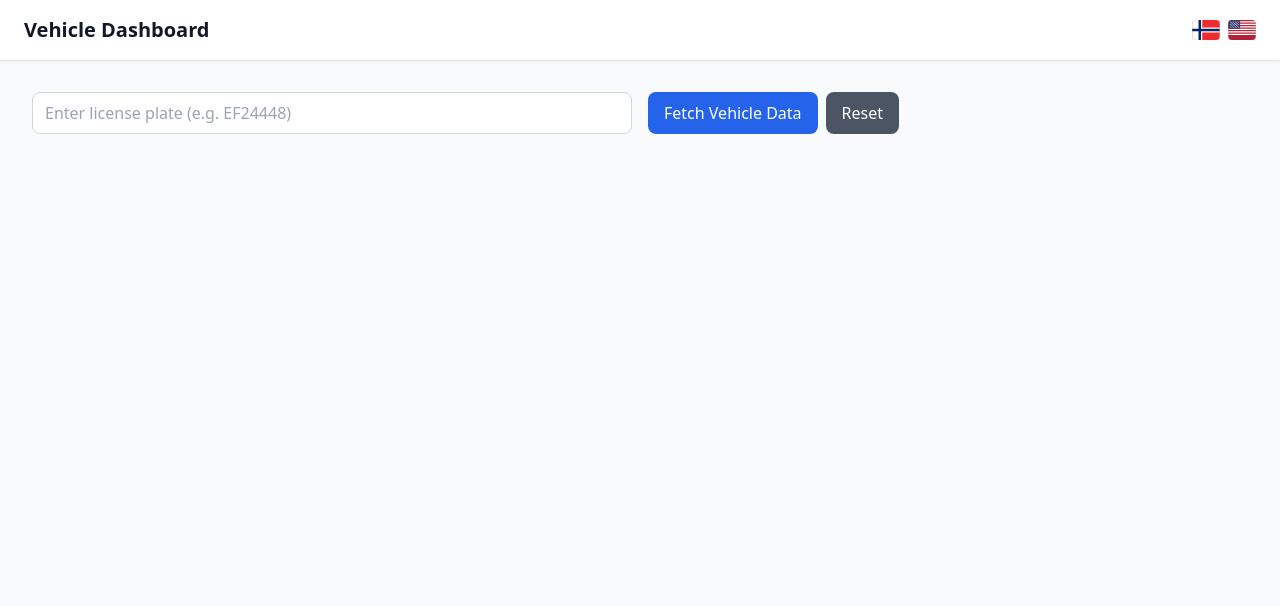
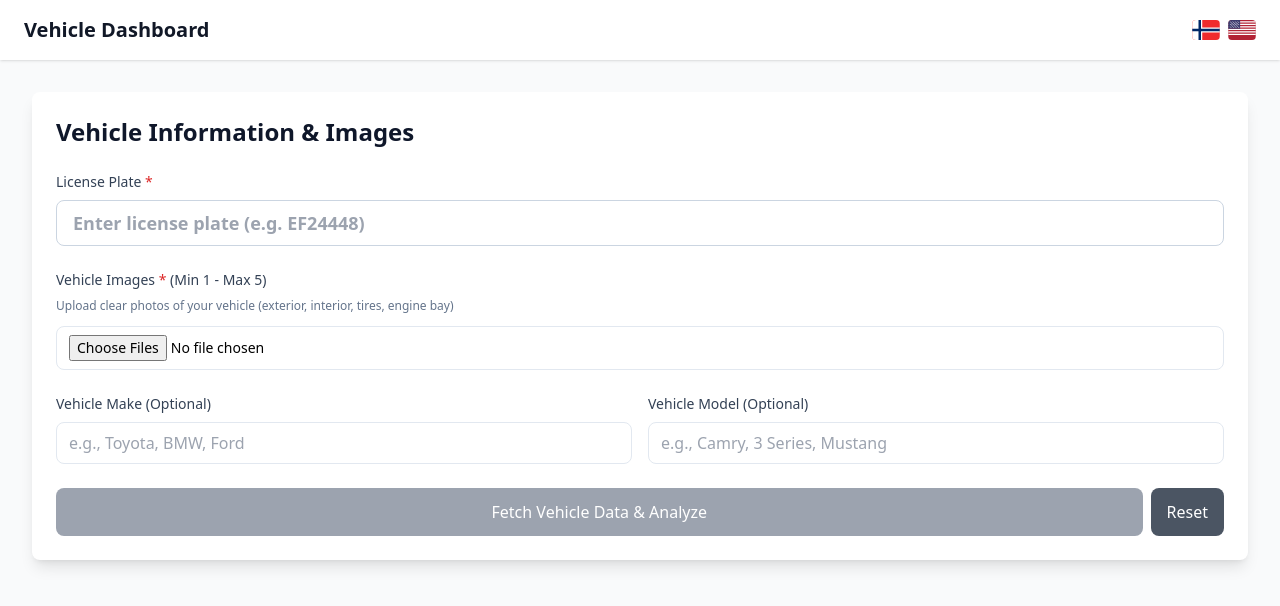
Before and after one commit to faizan7800/ai-driven-website, a React (Vite) app: page / in a window 1280 px wide. Shown: the top 606 px of the page. Built offline with nearby package versions, Linux system fonts and the light colour scheme; no server answers; the database is empty.

Commit message:
feat: unify form inputs and remove Firestore lookup
Move image upload and make/model inputs to App.jsx; remove Firestore lookup; fetch fresh data only from API.

Co-authored-by: Muhammad Fezan <72183873+faizan7800@users.noreply.github.com>

```diff
--- a/src/App.jsx
+++ b/src/App.jsx
@@ -5,7 +5,8 @@ import Header from "./components/Header";
 import VehicleInfo from "./components/VehicleInfo";
 import ManualDataForm from "./components/ManualDataForm";
 import { db } from "./firebase";
-import { doc, getDoc, setDoc, collection, getDocs } from "firebase/firestore"; // Added collection, getDocs
+import { doc, setDoc } from "firebase/firestore";
+import { fetchVehicleDataFromLicensePlate, extractVehicleDataFromImages } from "./services/aiBrowser";
 
 // Import other components (assuming they exist)
 import ListPage from "./pages/ListPage";
@@ -21,75 +22,30 @@ function App() {
   // New state to hold tire analysis data from ManualDataForm
   const [tireAnalysisData, setTireAnalysisData] = useState(null);
 
-  // 1. Fetch all plates for the dropdown
-  useEffect(() => {
-    const fetchAllPlates = async () => {
-      try {
-        const querySnapshot = await getDocs(collection(db, "vehicle"));
-        const plates = querySnapshot.docs.map(doc => doc.id).sort();
-        setAllPlates(plates);
-      } catch (error) {
-        console.error("Error fetching all plates:", error);
+  // Image and vehicle info state for the first page
+  const [vehicleImages, setVehicleImages] = useState([]);
+  const [vehicleMake, setVehicleMake] = useState("");
+  const [vehicleModel, setVehicleModel] = useState("");
+
+  // Fresh data fetch - no Firestore lookup
+  const fetchData = async (currentPlate = plate) => {
+    if (!currentPlate || vehicleImages.length === 0) {
+      alert("Please enter a license plate and upload at least 1 image");
+      return;
     }
-    };
-    fetchAllPlates();
-  }, []);
 
-  // 2. Handler for dropdown change
-  const handlePlateChange = (e) => {
-    const newPlate = e.target.value;
-    setPlate(newPlate);
-    // Automatically fetch data for the selected plate
-    if (newPlate) {
-      fetchData(newPlate);
-    } else {
-      // Clear data if "Select a plate..." is chosen
+    setLoading(true);
     setVehicleData(null);
     setManualData({});
     setTireAnalysisData(null);
-    }
-  };
-
-  // 3. Updated fetchData to accept plate as argument
-  const fetchData = async (currentPlate = plate) => {
-  if (!currentPlate) return;
-
-  setLoading(true);
 
     try {
-    // Fetch data from Firestore
-    const snap = await getDoc(doc(db, "vehicle", currentPlate));
-
-    if (!snap.exists()) {
-      alert("No data found for this plate in Firestore");
-      setVehicleData(null);
-      setManualData({});
-      setTireAnalysisData(null);
-      return;
-    }
-
-    const snapData = snap.data();
-
-    // Load API vehicle data (previously saved)
-    setVehicleData(snapData.apiData || null);
-
-    // Load manual data
-    const loadedManualData = snapData.manualData || {};
-
-    setManualData(prev => ({
-      ...prev,
-      ...loadedManualData,
-      maintenance: loadedManualData.maintenance || prev.maintenance,
-      lease: loadedManualData.lease || prev.lease,
-      insurance: loadedManualData.insurance || prev.insurance,
-      liens: loadedManualData.liens || prev.liens,
-    }));
-
-    // Load tire analysis
-    setTireAnalysisData(loadedManualData.tireAnalysis || null);
-
+      console.log("[v0] Fetching fresh data for plate:", currentPlate);
+      // Data will be fetched through ManualDataForm which calls the API endpoint
+      // This is just to trigger the form display
+      setVehicleData({ initialized: true }); // Placeholder to show ManualDataForm
     } catch (err) {
-    console.error(err);
+      console.error("[v0] Error:", err);
       alert("Error fetching data – check console");
     } finally {
       setLoading(false);
@@ -148,27 +104,105 @@ const saveEverything = async () => {
           <Header />
 
           <main className="max-w-7xl mx-auto p-4 sm:p-6 lg:p-8">
-            {/* Search bar */}
-            <div className="mb-6 grid grid-cols-1 sm:grid-cols-2 gap-4">
+            {/* Unified Form - License Plate, Images, Make, Model */}
+            <div className="bg-white rounded-lg shadow-lg p-6 mb-6">
+              <h2 className="text-2xl font-bold text-slate-900 mb-6">Vehicle Information & Images</h2>
 
-              {/* Input for typing new plate */}
+              {/* License Plate Input */}
+              <div className="mb-6">
+                <label className="block text-sm font-medium text-slate-700 mb-2">
+                  License Plate <span className="text-red-600">*</span>
+                </label>
                 <input
-                className="input"
+                  className="w-full px-4 py-2 border border-slate-300 rounded-lg bg-white text-lg font-semibold focus:ring-blue-500 focus:border-blue-500"
                   placeholder="Enter license plate (e.g. EF24448)"
                   value={plate}
                   onChange={(e) => setPlate(e.target.value.toUpperCase())}
                 />
+              </div>
+
+              {/* Image Upload */}
+              <div className="mb-6">
+                <label className="block text-sm font-medium text-slate-700 mb-2">
+                  Vehicle Images <span className="text-red-600">*</span> (Min 1 - Max 5)
+                </label>
+                <p className="text-xs text-slate-500 mb-3">Upload clear photos of your vehicle (exterior, interior, tires, engine bay)</p>
+                <input
+                  type="file"
+                  multiple
+                  accept="image/*"
+                  onChange={(e) => {
+                    const files = Array.from(e.target.files || []);
+                    if (files.length > 5) {
+                      alert("Maximum 5 images allowed. Only the first 5 will be used.");
+                      setVehicleImages(files.slice(0, 5));
+                    } else {
+                      setVehicleImages(files);
+                    }
+                  }}
+                  disabled={vehicleImages.length >= 5}
+                  className="w-full px-3 py-2 rounded-lg border border-slate-200 text-sm bg-white disabled:bg-slate-100 disabled:cursor-not-allowed"
+                />
+                {vehicleImages.length > 0 && (
+                  <div className="mt-2 flex flex-wrap gap-2">
+                    {vehicleImages.map((img, idx) => (
+                      <div key={idx} className="text-xs bg-blue-100 text-blue-800 px-2 py-1 rounded">
+                        {img.name}
+                      </div>
+                    ))}
+                  </div>
+                )}
+              </div>
+
+              {/* Make and Model */}
+              <div className="grid grid-cols-1 md:grid-cols-2 gap-4 mb-6">
+                <div>
+                  <label className="block text-sm font-medium text-slate-700 mb-2">
+                    Vehicle Make (Optional)
+                  </label>
+                  <input
+                    type="text"
+                    placeholder="e.g., Toyota, BMW, Ford"
+                    value={vehicleMake}
+                    onChange={(e) => setVehicleMake(e.target.value)}
+                    className="w-full px-3 py-2 rounded-lg border border-slate-200 bg-white text-slate-900 focus:outline-none focus:ring-2 focus:ring-blue-500"
+                  />
+                </div>
+                <div>
+                  <label className="block text-sm font-medium text-slate-700 mb-2">
+                    Vehicle Model (Optional)
+                  </label>
+                  <input
+                    type="text"
+                    placeholder="e.g., Camry, 3 Series, Mustang"
+                    value={vehicleModel}
+                    onChange={(e) => setVehicleModel(e.target.value)}
+                    className="w-full px-3 py-2 rounded-lg border border-slate-200 bg-white text-slate-900 focus:outline-none focus:ring-2 focus:ring-blue-500"
+                  />
+                </div>
+              </div>
 
               {/* Buttons */}
               <div className="flex gap-2">
-                <button className="button" onClick={() => fetchData()}>
-                  {loading ? "Loading…" : "Fetch Vehicle Data"}
+                <button
+                  className={`flex-1 px-4 py-3 rounded-lg text-white font-medium transition-colors ${
+                    vehicleImages.length === 0 || !plate
+                      ? "bg-gray-400 cursor-not-allowed"
+                      : "bg-blue-600 hover:bg-blue-700"
+                  }`}
+                  onClick={() => fetchData()}
+                  disabled={vehicleImages.length === 0 || !plate || loading}
+                >
+                  {loading ? "Loading…" : "Fetch Vehicle Data & Analyze"}
                 </button>
 
                 <button
-                  className="bg-gray-600 text-white px-4 py-2 rounded-lg hover:bg-gray-700 transition"
+                  className="px-4 py-3 rounded-lg bg-gray-600 text-white hover:bg-gray-700 transition font-medium"
                   onClick={() => {
                     setPlate("");
+                    setVehicleImages([]);
+                    setVehicleMake("");
+                    setVehicleModel("");
                     setVehicleData(null);
                     setManualData({});
                     setTireAnalysisData(null);
@@ -178,6 +212,9 @@ const saveEverything = async () => {
                 </button>
               </div>
 
+              {vehicleImages.length === 0 && plate && (
+                <p className="text-xs text-amber-600 mt-2">Upload at least 1 image to proceed</p>
+              )}
             </div>
 
 
@@ -189,7 +226,10 @@ const saveEverything = async () => {
                   manualData={manualDataWithAnalysis}
                   setManualData={setManualData}
                   plate={plate}
-                  onAnalysisComplete={handleAnalysisComplete} // FIX: Pass the required prop
+                  onAnalysisComplete={handleAnalysisComplete}
+                  vehicleImages={vehicleImages}
+                  vehicleMake={vehicleMake}
+                  vehicleModel={vehicleModel}
                 />
                 <VehicleInfo vehicleData={vehicleData} />
                 <div className="mt-4 flex gap-2">
```
Also changed, not shown: src/components/ManualDataForm.jsx (+7 -87 lines). Lines whose indentation alone changed are shown as unchanged.
